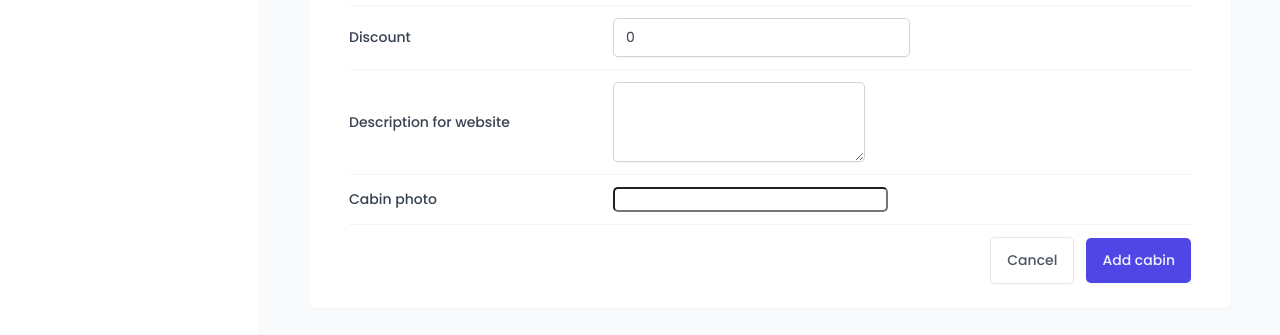
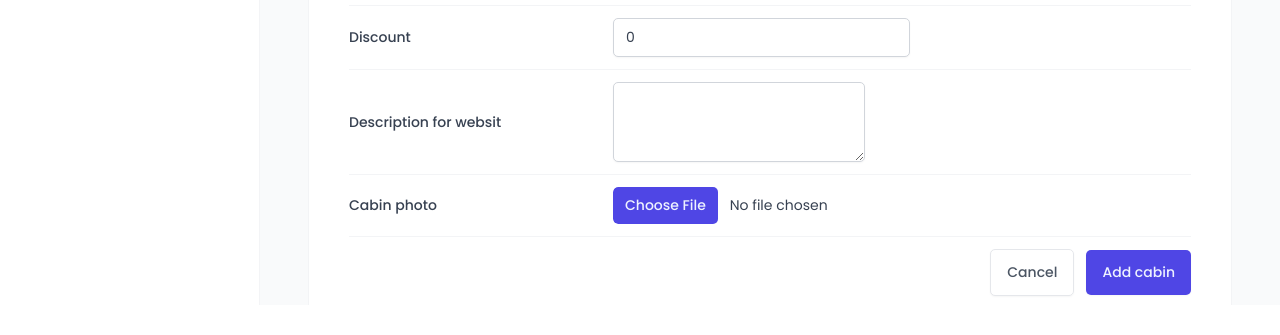
Before and after one commit to lucasfsn/the-wild-oasis, a React (Vite) app: page /cabins in a window 1280 px wide. Both pictures are taken after a click on the button "Add new cabin". Shown: the part 495-830 px from the top of the page. After the commit the page ends 800 px from the top, so only its background shows below. Built offline with nearby package versions, Linux system fonts and the light colour scheme; no server answers; the database is empty; a web font is replaced by a local one.

Commit message:
Added option to create a cabin and upload image

```diff
--- a/src/features/cabins/CabinRow.jsx
+++ b/src/features/cabins/CabinRow.jsx
@@ -1,8 +1,10 @@
 import { useMutation, useQueryClient } from '@tanstack/react-query';
+import { useState } from 'react';
 import toast from 'react-hot-toast';
 import styled from 'styled-components';
 import { deleteCabin } from '../../services/apiCabins.js';
 import { formatCurrency } from '../../utils/helpers.js';
+import CreateCabinForm from './CreateCabinForm.jsx';
 
 const TableRow = styled.div`
   display: grid;
@@ -44,6 +46,7 @@ const Discount = styled.div`
 `;
 
 function CabinRow({ cabin }) {
+  const [showForm, setShowForm] = useState(false);
   const {
     id: cabinId,
     name,
@@ -67,16 +70,22 @@ function CabinRow({ cabin }) {
   });
 
   return (
+    <>
       <TableRow role="row">
         <Img src={image} />
         <Cabin>{name}</Cabin>
         <div>Fits up to {maxCapacity} guests</div>
         <Price>{formatCurrency(regularPrice)}</Price>
         <Discount>{formatCurrency(discount)}</Discount>
+        <div>
+          <button onClick={() => setShowForm(show => !show)}>Edit</button>
           <button onClick={() => mutate(cabinId)} disabled={isDeleting}>
             Delete
           </button>
+        </div>
       </TableRow>
+      {showForm && <CreateCabinForm cabinToEdit={cabin} />}
+    </>
   );
 }
 
--- a/src/features/cabins/CreateCabinForm.jsx
+++ b/src/features/cabins/CreateCabinForm.jsx
@@ -1,95 +1,110 @@
-import styled from 'styled-components';
-
+import { useMutation, useQueryClient } from '@tanstack/react-query';
 import { useForm } from 'react-hook-form';
+import toast from 'react-hot-toast';
+import { createCabin } from '../../services/apiCabins.js';
 import Button from '../../ui/Button';
 import FileInput from '../../ui/FileInput';
 import Form from '../../ui/Form';
+import FormRow from '../../ui/FormRow.jsx';
 import Input from '../../ui/Input';
 import Textarea from '../../ui/Textarea';
 
-const FormRow = styled.div`
-  display: grid;
-  align-items: center;
-  grid-template-columns: 24rem 1fr 1.2fr;
-  gap: 2.4rem;
+function CreateCabinForm() {
+  const { register, handleSubmit, reset, getValues, formState } = useForm();
+  const { errors } = formState;
 
-  padding: 1.2rem 0;
+  const queryClient = useQueryClient();
 
-  &:first-child {
-    padding-top: 0;
-  }
-
-  &:last-child {
-    padding-bottom: 0;
-  }
-
-  &:not(:last-child) {
-    border-bottom: 1px solid var(--color-grey-100);
-  }
-
-  &:has(button) {
-    display: flex;
-    justify-content: flex-end;
-    gap: 1.2rem;
-  }
-`;
-
-const Label = styled.label`
-  font-weight: 500;
-`;
-
-const Error = styled.span`
-  font-size: 1.4rem;
-  color: var(--color-red-700);
-`;
-
-function CreateCabinForm() {
-  const { register, handleSubmit } = useForm();
+  const { mutate, isLoading: isCreating } = useMutation({
+    mutationFn: createCabin,
+    onSuccess: () => {
+      toast.success('New cabin successfully created');
+      queryClient.invalidateQueries({ queryKey: ['cabins'] });
+      reset();
+    },
+    onError: err => toast.error(err.message),
+  });
 
   function onSubmit(data) {
-    console.log(data);
+    mutate({ ...data, image: data.image[0] });
+  }
+  function onError(errors) {
+    console.log(errors);
   }
 
   return (
-    <Form onSubmit={handleSubmit(onSubmit)}>
-      <FormRow>
-        <Label htmlFor="name">Cabin name</Label>
-        <Input type="text" id="name" {...register('name')} />
+    <Form onSubmit={handleSubmit(onSubmit, onError)}>
+      <FormRow label="Cabin name" error={errors?.name?.message}>
+        <Input
+          type="text"
+          id="name"
+          disabled={isCreating}
+          {...register('name', { required: 'This field is required' })}
+        />
       </FormRow>
 
-      <FormRow>
-        <Label htmlFor="maxCapacity">Maximum capacity</Label>
-        <Input type="number" id="maxCapacity" {...register('maxCapacity')} />
+      <FormRow label="Maximum capacity" error={errors?.maxCapacity?.message}>
+        <Input
+          type="number"
+          id="maxCapacity"
+          disabled={isCreating}
+          {...register('maxCapacity', {
+            required: 'This field is required',
+            min: { value: 1, message: 'Capacity should be at least 1' },
+          })}
+        />
       </FormRow>
 
-      <FormRow>
-        <Label htmlFor="regularPrice">Regular price</Label>
-        <Input type="number" id="regularPrice" {...register('regularPrice')} />
+      <FormRow label="Regular price" error={errors?.regularPrice?.message}>
+        <Input
+          type="number"
+          id="regularPrice"
+          disabled={isCreating}
+          {...register('regularPrice', {
+            required: 'This field is required',
+            min: { value: 1, message: 'Price should be at least 1' },
+          })}
+        />
       </FormRow>
 
-      <FormRow>
-        <Label htmlFor="discount">Discount</Label>
+      <FormRow label="Discount" error={errors?.discount?.message}>
         <Input
           type="number"
           id="discount"
           defaultValue={0}
-          {...register('discount')}
+          disabled={isCreating}
+          {...register('discount', {
+            required: 'This field is required',
+            validate: value =>
+              value <= getValues().regularPrice ||
+              'Discount should be less than regular price',
+          })}
         />
       </FormRow>
 
-      <FormRow>
-        <Label htmlFor="description">Description for website</Label>
+      <FormRow
+        label="Description for websit"
+        error={errors?.description?.message}
+        disabled={isCreating}
+      >
         <Textarea
           type="number"
           id="description"
+          disabled={isCreating}
           defaultValue=""
-          {...register('description')}
+          {...register('description', { required: 'This field is required' })}
         />
       </FormRow>
 
-      <FormRow>
-        <Label htmlFor="image">Cabin photo</Label>
-        <FileInput id="image" accept="image/*" />
+      <FormRow label="Cabin photo">
+        <FileInput
+          id="image"
+          accept="image/*"
+          type="file"
+          {...register('image', {
+            required: 'This field is required',
+          })}
+        />
       </FormRow>
 
       <FormRow>
@@ -97,7 +112,7 @@ function CreateCabinForm() {
         <Button variation="secondary" type="reset">
           Cancel
         </Button>
-        <Button>Add cabin</Button>
+        <Button disabled={isCreating}>Add cabin</Button>
       </FormRow>
     </Form>
   );
--- a/src/services/apiCabins.js
+++ b/src/services/apiCabins.js
@@ -1,4 +1,4 @@
-import supabase from './supabase.js';
+import supabase, { supabaseUrl } from './supabase.js';
 
 export async function getCabins() {
   const { data, error } = await supabase.from('cabins').select('*');
@@ -6,6 +6,38 @@ export async function getCabins() {
   if (error) {
     console.error(error);
     throw new Error('Cabins could not be loaded');
+  }
+
+  return data;
+}
+
+export async function createCabin(newCabin) {
+  const imageName = `${Math.random()}-${newCabin.image.name}`.replaceAll(
+    '/',
+    ''
+  );
+
+  const imagePath = `${supabaseUrl}/storage/v1/object/public/cabin-images/${imageName}`;
+  const { data, error } = await supabase
+    .from('cabins')
+    .insert([{ ...newCabin, image: imagePath }])
+    .select();
+
+  if (error) {
+    console.error(error);
+    throw new Error('Cabins could not be created');
+  }
+
+  const { error: storageError } = await supabase.storage
+    .from('cabin-images')
+    .upload(imageName, newCabin.image);
+
+  if (storageError) {
+    await supabase.from('cabins').delete().eq('id', data.id);
+    console.error(storageError);
+    throw new Error(
+      'Cabiin image could not be uploaded and the cabin was not created'
+    );
   }
 
   return data;
--- a/src/services/supabase.js
+++ b/src/services/supabase.js
@@ -1,6 +1,6 @@
 import { createClient } from '@supabase/supabase-js';
 
-const supabaseUrl = 'https://eenkjedvnbwawzesokjq.supabase.co';
+export const supabaseUrl = 'https://eenkjedvnbwawzesokjq.supabase.co';
 const supabaseKey =
   'eyJhbGciOiJIUzI1NiIsInR5cCI6IkpXVCJ9.eyJpc3MiOiJzdXBhYmFzZSIsInJlZiI6ImVlbmtqZWR2bmJ3YXd6ZXNva2pxIiwicm9sZSI6ImFub24iLCJpYXQiOjE2OTc3Mzk0NjksImV4cCI6MjAxMzMxNTQ2OX0.EBaoj4JjFyQ1H2WRQUJ1gyjkFJATXL7Ked3M8L-r-MQ';
 const supabase = createClient(supabaseUrl, supabaseKey);
--- a/src/ui/AppLayout.jsx
+++ b/src/ui/AppLayout.jsx
@@ -13,6 +13,7 @@ const StyledAppLayout = styled.div`
 const Main = styled.main`
   background-color: var(--color-grey-50);
   padding: 4rem 4.8rem 6.4rem;
+  overflow: scroll;
 `;
 
 const Container = styled.div`
--- a/src/ui/FileInput.jsx
+++ b/src/ui/FileInput.jsx
@@ -1,6 +1,6 @@
-import styled from "styled-components";
+import styled from 'styled-components';
 
-const FileInput = styled.input`
+const FileInput = styled.input.attrs({ type: 'file' })`
   font-size: 1.4rem;
   border-radius: var(--border-radius-sm);
 
--- /dev/null
+++ b/src/ui/FormRow.jsx
@@ -0,0 +1,49 @@
+import styled from 'styled-components';
+
+const StyledFormRow = styled.div`
+  display: grid;
+  align-items: center;
+  grid-template-columns: 24rem 1fr 1.2fr;
+  gap: 2.4rem;
+
+  padding: 1.2rem 0;
+
+  &:first-child {
+    padding-top: 0;
+  }
+
+  &:last-child {
+    padding-bottom: 0;
+  }
+
+  &:not(:last-child) {
+    border-bottom: 1px solid var(--color-grey-100);
+  }
+
+  &:has(button) {
+    display: flex;
+    justify-content: flex-end;
+    gap: 1.2rem;
+  }
+`;
+
+const Label = styled.label`
+  font-weight: 500;
+`;
+
+const Error = styled.span`
+  font-size: 1.4rem;
+  color: var(--color-red-700);
+`;
+
+function FormRow({ label, error, children }) {
+  return (
+    <StyledFormRow>
+      {label && <Label htmlFor={children.props.id}>{label}</Label>}
+      {children}
+      {error && <Error>{error}</Error>}
+    </StyledFormRow>
+  );
+}
+
+export default FormRow;
```
Lines whose indentation alone changed are shown as unchanged.
